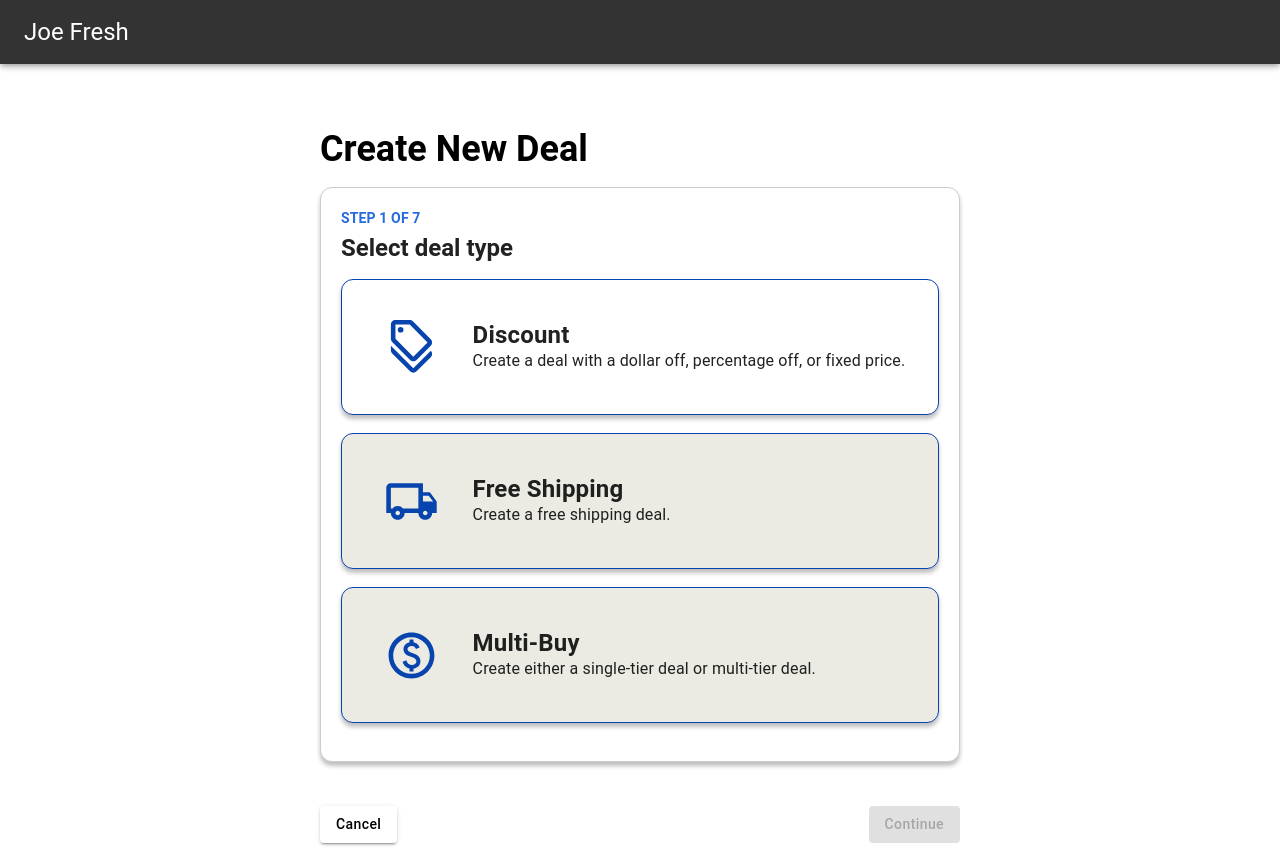
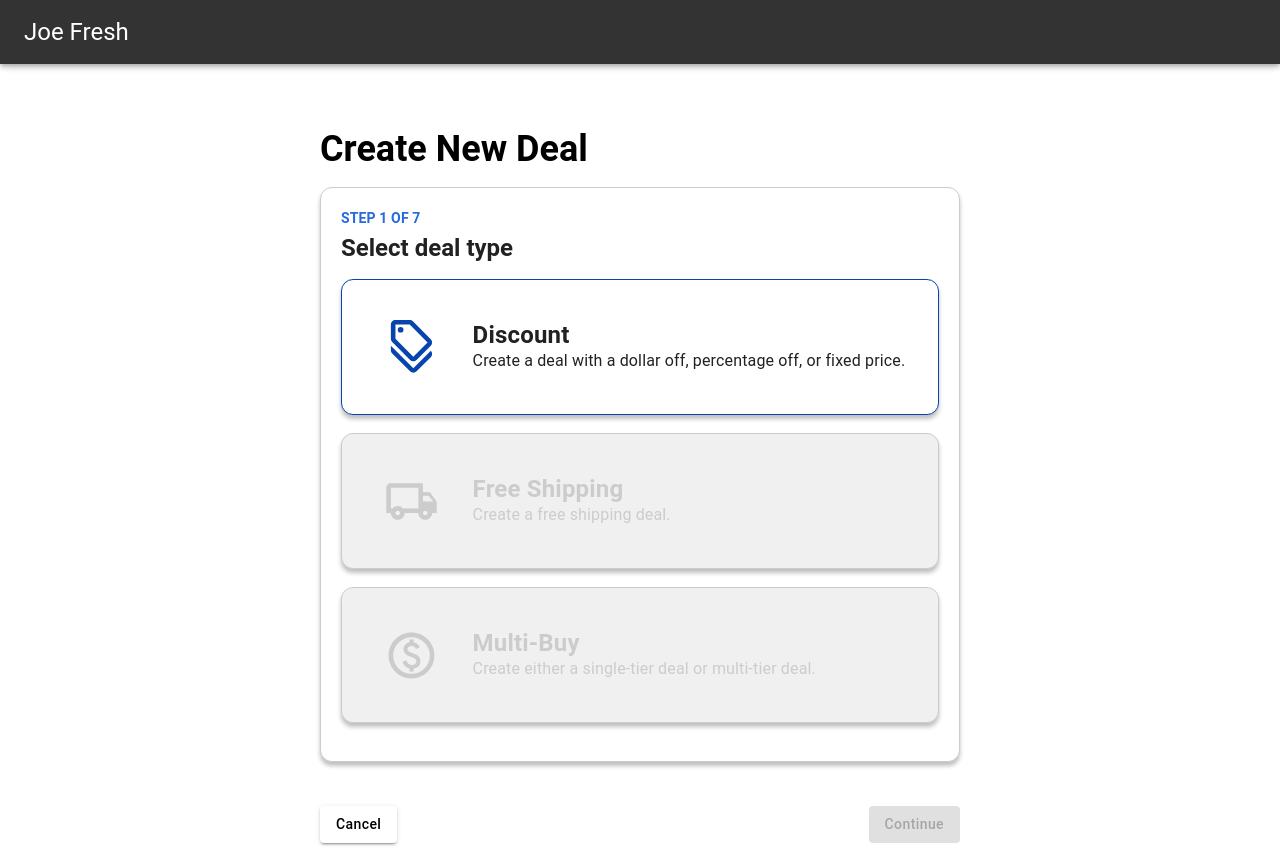
Before and after one commit to NashTech-Labs/react-hook-forms, a Next.js app: page /deals/create in a window 1280 px wide. Built offline with nearby package versions, Linux system fonts and the light colour scheme; no server answers.

Commit message:
Disable_Deals

```diff
--- a/components/CreateDeal/CreateDeal.tsx
+++ b/components/CreateDeal/CreateDeal.tsx
@@ -66,30 +66,30 @@ function CreateDeal() {
         </Grid>
 
         <Grid
-          className={commonStyles["deal-card-container"]}
-          bgcolor={"#EBEBE4"}
-          sx={{cursor:"not-allowed !important"}}
+          className={commonStyles["disable-deal-card-container"]}
+          bgcolor={"#F0F0F0"}
+          sx={{ cursor: "not-allowed !important" }}
         >
-          <LocalShippingOutlinedIcon className={commonStyles.Discount} />
+          <LocalShippingOutlinedIcon className={commonStyles.disableDeals} />
           <Grid className={commonStyles.dealTitle}>
-            <Typography variant="h6" className={commonStyles.dealType}>
+            <Typography variant="h6" className={commonStyles.disableDealType}>
               Free Shipping
             </Typography>
-            <Typography>Create a free shipping deal.</Typography>
+            <Typography color="#CCCCCC" >Create a free shipping deal.</Typography>
           </Grid>
         </Grid>
 
         <Grid
-          className={commonStyles["deal-card-container"]}
-          bgcolor={"#EBEBE4"}
-          sx={{cursor:"not-allowed !important"}}
+          className={commonStyles["disable-deal-card-container"]}
+          bgcolor={"#F0F0F0"}
+          sx={{ cursor: "not-allowed !important" }}
         >
-          <PaidOutlinedIcon className={commonStyles.Discount} />
+          <PaidOutlinedIcon className={commonStyles.disableDeals} />
           <Grid className={commonStyles.dealTitle}>
-            <Typography variant="h6" className={commonStyles.dealType}>
+            <Typography variant="h6" className={commonStyles.disableDealType}>
               Multi-Buy
             </Typography>
-            <Typography>
+            <Typography color="#CCCCCC" >
               Create either a single-tier deal or multi-tier deal.
             </Typography>
           </Grid>
--- a/components/CreateDeal/Steps.module.css
+++ b/components/CreateDeal/Steps.module.css
@@ -19,6 +19,18 @@
     margin: 3% 0%;
     box-shadow: 0px 4px 4px rgba(0, 0, 0, 0.25);
     border: 1px solid #0744ae;
+    border-radius: 12px;
+    display: flex;
+    align-items: center;
+    cursor: pointer;
+}
+
+.disable-deal-card-container {
+    height: 136px;
+    padding: 20px;
+    margin: 3% 0%;
+    box-shadow: 0px 4px 4px rgba(0, 0, 0, 0.25);
+    border: 1px solid #CCCCCC;
     border-radius: 12px;
     display: flex;
     align-items: center;
@@ -54,6 +66,12 @@
     margin-left: 4%;
 }
 
+.disableDeals {
+    font-size: 55px;
+    color: #CCCCCC;
+    margin-left: 4%;
+}
+
 .uploadTask {
     font-size: 28px;
     color: #467E1B;
@@ -68,6 +86,13 @@
 }
 
 .dealType {
+    font-weight: 600;
+    font-size: 24px;
+    line-height: 28px;
+}
+
+.disableDealType {
+    color: #CCCCCC;
     font-weight: 600;
     font-size: 24px;
     line-height: 28px;
```
